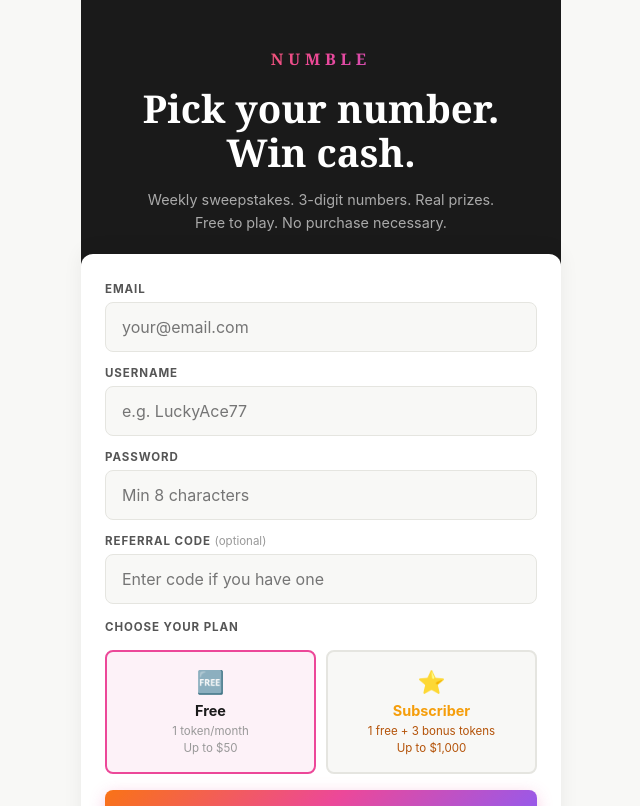
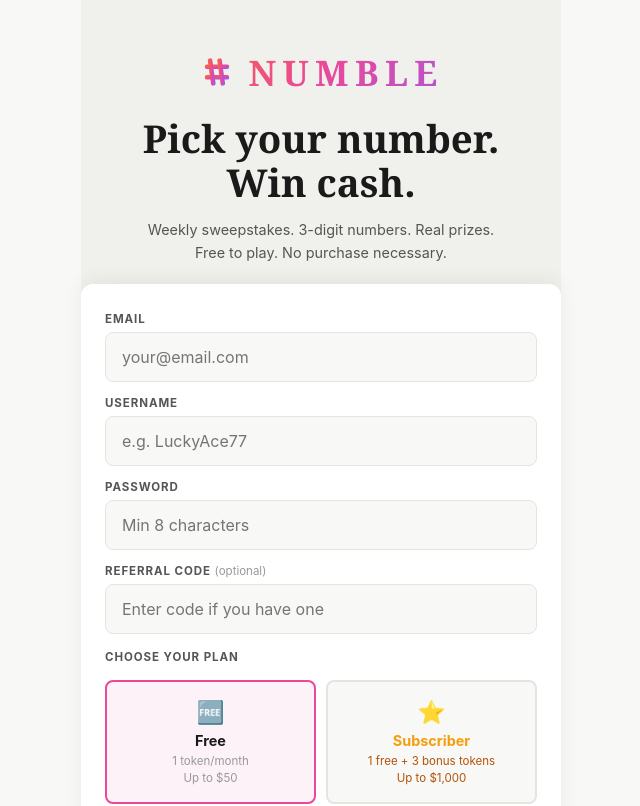
Before and after one commit to salumastake-code/numble-react, a React (Vite) app: page /auth in a window 1280 px wide. Shown: the top 806 px of the page, without its empty margins (319-959 px from the left). Built offline with nearby package versions, Linux system fonts and the light colour scheme.

Commit message:
auth hero: light grey bg, larger logo with favicon icon, all text visible

```diff
--- a/src/pages/Auth.css
+++ b/src/pages/Auth.css
@@ -6,22 +6,32 @@
 }
 
 .auth-hero {
-  background: var(--text);
-  color: #fff;
+  background: #f0f0ed;
+  color: var(--text);
   padding: 48px 28px 36px;
   text-align: center;
 }
 
 .auth-logo {
+  display: flex;
+  align-items: center;
+  justify-content: center;
+  gap: 12px;
   font-family: var(--display);
-  font-size: 1rem;
+  font-size: 2.2rem;
   font-weight: 700;
-  letter-spacing: 0.3em;
+  letter-spacing: 0.18em;
   background: var(--grad);
   -webkit-background-clip: text;
   -webkit-text-fill-color: transparent;
   background-clip: text;
-  margin-bottom: 16px;
+  margin-bottom: 20px;
+}
+
+.auth-logo-icon {
+  width: 38px;
+  height: 38px;
+  flex-shrink: 0;
 }
 
 .auth-headline {
@@ -30,6 +40,7 @@
   font-weight: 700;
   line-height: 1.15;
   margin-bottom: 14px;
+  color: var(--text);
 }
 
 .auth-headline span {
@@ -41,7 +52,7 @@
 
 .auth-sub {
   font-size: 0.9rem;
-  color: #aaa;
+  color: var(--text-secondary);
   line-height: 1.6;
 }
 
--- a/src/pages/Auth.jsx
+++ b/src/pages/Auth.jsx
@@ -57,7 +57,10 @@ export default function Auth() {
   return (
     <div className="auth-page">
       <div className="auth-hero">
-        <div className="auth-logo">NUMBLE</div>
+        <div className="auth-logo">
+          <img src="/favicon.svg" alt="" className="auth-logo-icon" />
+          NUMBLE
+        </div>
         <h1 className="auth-headline">Pick your number.<br/>Win cash.</h1>
         <p className="auth-sub">Weekly sweepstakes. 3-digit numbers. Real prizes.<br/>Free to play. No purchase necessary.</p>
       </div>
```
